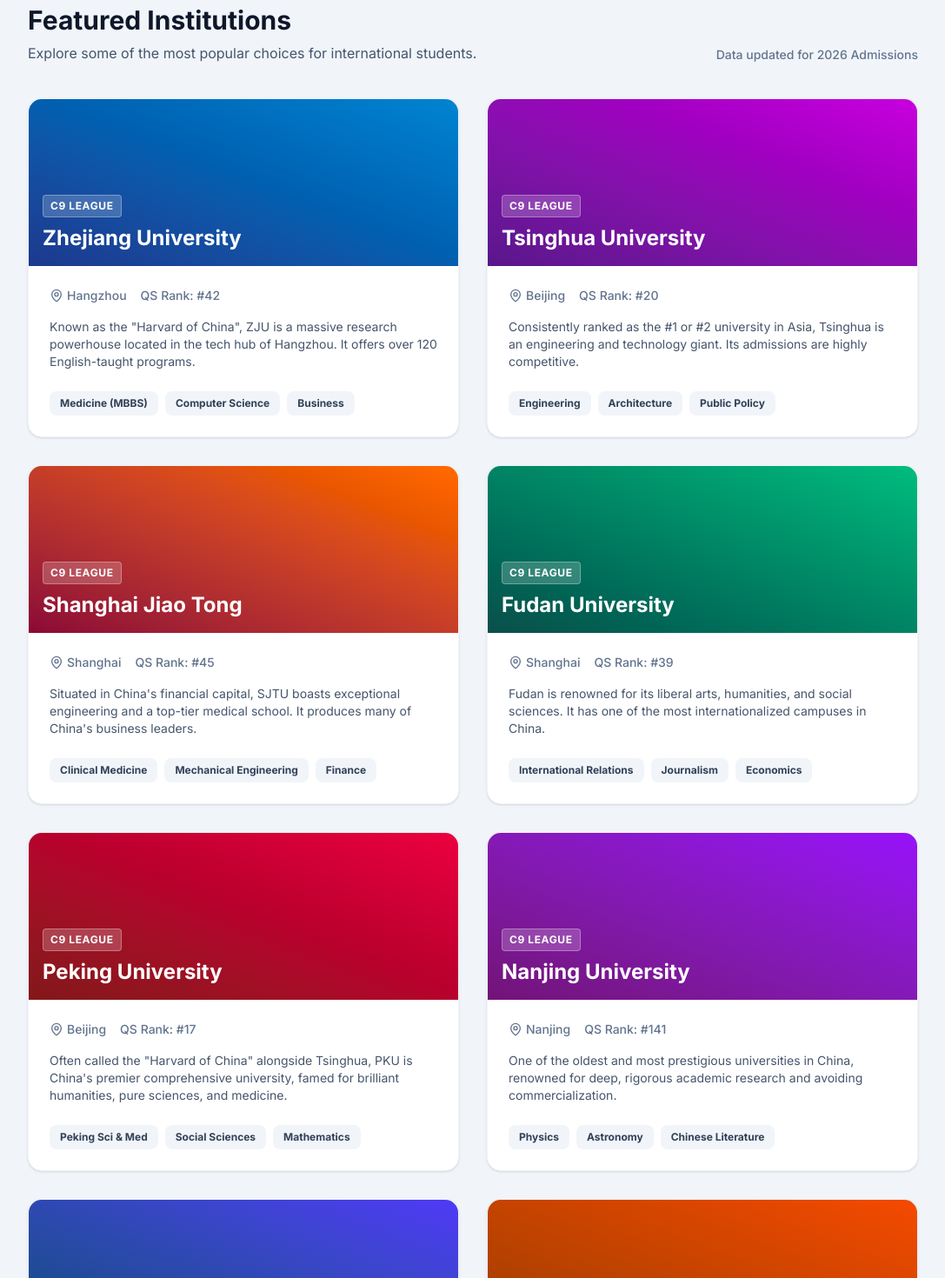
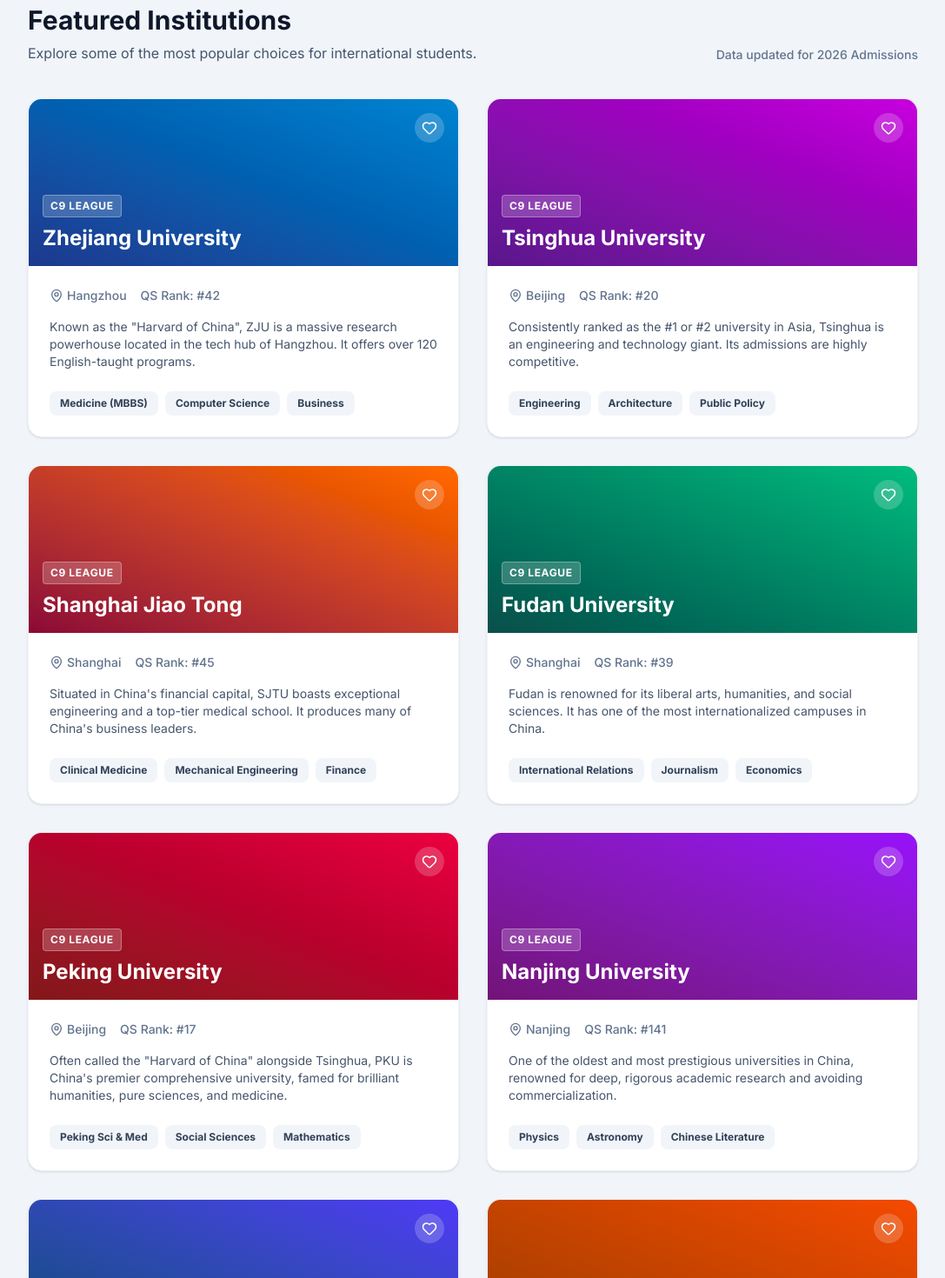
Before and after one commit to silverlion2/pandaoffer-web, a Next.js app: page /universities in a window 1280 px wide. Shown: the part 1140-2610 px from the top of the page at 87% size, without its empty margins (96-1183 px from the left). Built offline with nearby package versions, Linux system fonts and the light colour scheme; no server answers.

Commit message:
feat: add 50 vlog-sourced chunks from Chinese video blogs (Bilibili/Douyin/YouTube)  total 158 chunks

```diff
--- a/src/app/universities/page.js
+++ b/src/app/universities/page.js
@@ -2,6 +2,7 @@
 import Link from 'next/link';
 import Navbar from '@/components/layout/Navbar';
 import Footer from '@/components/layout/Footer';
+import SaveUniversityButton from '@/components/tools/SaveUniversityButton';
 import { Building2, Globe2, BookOpen, GraduationCap, ArrowRight, ExternalLink, MapPin } from 'lucide-react';
 
 export const metadata = {
@@ -126,6 +127,7 @@
               <div className="bg-white rounded-2xl overflow-hidden shadow-sm border border-slate-100 flex flex-col group hover:shadow-lg transition-all">
                 <div className="h-48 bg-slate-200 relative overflow-hidden">
                   <div className="absolute inset-0 bg-gradient-to-tr from-blue-900 to-sky-600"></div>
+                  <SaveUniversityButton universityName="Zhejiang University" />
                   <div className="absolute bottom-4 left-4 text-white">
                     <span className="bg-white/20 backdrop-blur-md px-2 py-1 rounded text-xs font-bold uppercase tracking-wider border border-white/30 mb-2 inline-block">C9 League</span>
                     <h3 className="text-2xl font-bold">Zhejiang University</h3>
@@ -151,6 +153,7 @@
               <div className="bg-white rounded-2xl overflow-hidden shadow-sm border border-slate-100 flex flex-col group hover:shadow-lg transition-all">
                 <div className="h-48 bg-slate-200 relative overflow-hidden">
                   <div className="absolute inset-0 bg-gradient-to-tr from-purple-900 to-fuchsia-600"></div>
+                  <SaveUniversityButton universityName="Tsinghua University" />
                   <div className="absolute bottom-4 left-4 text-white">
                     <span className="bg-white/20 backdrop-blur-md px-2 py-1 rounded text-xs font-bold uppercase tracking-wider border border-white/30 mb-2 inline-block">C9 League</span>
                     <h3 className="text-2xl font-bold">Tsinghua University</h3>
@@ -176,6 +179,7 @@
                <div className="bg-white rounded-2xl overflow-hidden shadow-sm border border-slate-100 flex flex-col group hover:shadow-lg transition-all">
                 <div className="h-48 bg-slate-200 relative overflow-hidden">
                   <div className="absolute inset-0 bg-gradient-to-tr from-rose-900 to-orange-500"></div>
+                  <SaveUniversityButton universityName="Shanghai Jiao Tong" />
                   <div className="absolute bottom-4 left-4 text-white">
                     <span className="bg-white/20 backdrop-blur-md px-2 py-1 rounded text-xs font-bold uppercase tracking-wider border border-white/30 mb-2 inline-block">C9 League</span>
                     <h3 className="text-2xl font-bold">Shanghai Jiao Tong</h3>
@@ -201,6 +205,7 @@
               <div className="bg-white rounded-2xl overflow-hidden shadow-sm border border-slate-100 flex flex-col group hover:shadow-lg transition-all">
                 <div className="h-48 bg-slate-200 relative overflow-hidden">
                   <div className="absolute inset-0 bg-gradient-to-tr from-teal-900 to-emerald-500"></div>
+                  <SaveUniversityButton universityName="Fudan University" />
                   <div className="absolute bottom-4 left-4 text-white">
                     <span className="bg-white/20 backdrop-blur-md px-2 py-1 rounded text-xs font-bold uppercase tracking-wider border border-white/30 mb-2 inline-block">C9 League</span>
                     <h3 className="text-2xl font-bold">Fudan University</h3>
@@ -226,6 +231,7 @@
               <div className="bg-white rounded-2xl overflow-hidden shadow-sm border border-slate-100 flex flex-col group hover:shadow-lg transition-all">
                 <div className="h-48 bg-slate-200 relative overflow-hidden">
                   <div className="absolute inset-0 bg-gradient-to-tr from-red-900 to-rose-600"></div>
+                  <SaveUniversityButton universityName="Peking University" />
                   <div className="absolute bottom-4 left-4 text-white">
                     <span className="bg-white/20 backdrop-blur-md px-2 py-1 rounded text-xs font-bold uppercase tracking-wider border border-white/30 mb-2 inline-block">C9 League</span>
                     <h3 className="text-2xl font-bold">Peking University</h3>
@@ -251,6 +257,7 @@
               <div className="bg-white rounded-2xl overflow-hidden shadow-sm border border-slate-100 flex flex-col group hover:shadow-lg transition-all">
                 <div className="h-48 bg-slate-200 relative overflow-hidden">
                   <div className="absolute inset-0 bg-gradient-to-tr from-fuchsia-900 to-purple-600"></div>
+                  <SaveUniversityButton universityName="Nanjing University" />
                   <div className="absolute bottom-4 left-4 text-white">
                     <span className="bg-white/20 backdrop-blur-md px-2 py-1 rounded text-xs font-bold uppercase tracking-wider border border-white/30 mb-2 inline-block">C9 League</span>
                     <h3 className="text-2xl font-bold">Nanjing University</h3>
@@ -276,6 +283,7 @@
               <div className="bg-white rounded-2xl overflow-hidden shadow-sm border border-slate-100 flex flex-col group hover:shadow-lg transition-all">
                 <div className="h-48 bg-slate-200 relative overflow-hidden">
                   <div className="absolute inset-0 bg-gradient-to-tr from-sky-900 to-indigo-600"></div>
+                  <SaveUniversityButton universityName="USTC" />
                   <div className="absolute bottom-4 left-4 text-white">
                     <span className="bg-white/20 backdrop-blur-md px-2 py-1 rounded text-xs font-bold uppercase tracking-wider border border-white/30 mb-2 inline-block">C9 League</span>
                     <h3 className="text-2xl font-bold">USTC</h3>
@@ -301,6 +309,7 @@
               <div className="bg-white rounded-2xl overflow-hidden shadow-sm border border-slate-100 flex flex-col group hover:shadow-lg transition-all">
                 <div className="h-48 bg-slate-200 relative overflow-hidden">
                   <div className="absolute inset-0 bg-gradient-to-tr from-amber-800 to-orange-600"></div>
+                  <SaveUniversityButton universityName="Xi'an Jiaotong" />
                   <div className="absolute bottom-4 left-4 text-white">
                     <span className="bg-white/20 backdrop-blur-md px-2 py-1 rounded text-xs font-bold uppercase tracking-wider border border-white/30 mb-2 inline-block">C9 League</span>
                     <h3 className="text-2xl font-bold">Xi'an Jiaotong</h3>
--- a/src/components/tools/AIAdvisor.jsx
+++ b/src/components/tools/AIAdvisor.jsx
@@ -1,7 +1,10 @@
 "use client";
 
 import React, { useState, useRef, useEffect } from 'react';
-import { Brain, Send, Sparkles, BookOpen, X, Loader2, GraduationCap, CheckCircle, XCircle } from 'lucide-react';
+import { Brain, Send, Sparkles, BookOpen, X, Loader2, GraduationCap, CheckCircle, XCircle, Save } from 'lucide-react';
+import { useAuth } from '@/components/providers/AuthProvider';
+import { createClient } from '@/lib/supabase/client';
+import { toast } from 'sonner';
 
 const SUGGESTED_QUESTIONS = [
   "What scholarships can I apply for as a Master's student?",
@@ -25,8 +28,11 @@
   const [input, setInput] = useState('');
   const [loading, setLoading] = useState(false);
   const [showComparison, setShowComparison] = useState(false);
+  const [savedMessages, setSavedMessages] = useState(new Set());
   const chatEndRef = useRef(null);
   const inputRef = useRef(null);
+  const { user } = useAuth();
+  const supabase = createClient();
 
   useEffect(() => {
     chatEndRef.current?.scrollIntoView({ behavior: 'smooth' });
@@ -63,6 +69,40 @@
       }]);
     } finally {
       setLoading(false);
+    }
+  };
+
+  const handleSaveQA = async (msgIndex) => {
+    if (!user) {
+      toast.error('Sign in to save Q&A.', {
+        action: { label: 'Sign In', onClick: () => window.location.href = '/auth/login' },
+      });
+      return;
+    }
+    if (!user.email_confirmed_at) {
+      toast.error('Verify your email to save Q&A.');
+      return;
+    }
+    const assistantMsg = messages[msgIndex];
+    // Find the user message right before this assistant message
+    let question = 'Unknown question';
+    for (let i = msgIndex - 1; i >= 0; i--) {
+      if (messages[i].role === 'user') {
+        question = messages[i].content;
+        break;
+      }
+    }
+    try {
+      await supabase.from('saved_chats').insert({
+        user_id: user.id,
+        question,
+        answer: assistantMsg.content,
+        sources: assistantMsg.sources || [],
+      });
+      setSavedMessages(prev => new Set([...prev, msgIndex]));
+      toast.success('Q&A saved to your history!');
+    } catch {
+      toast.error('Failed to save.');
     }
   };
 
@@ -183,6 +223,21 @@
                       </div>
                     </div>
                   )}
+                  {msg.role === 'assistant' && (
+                    <button
+                      onClick={() => handleSaveQA(i)}
+                      disabled={savedMessages.has(i)}
+                      className={`mt-2 flex items-center gap-1 text-xs px-2 py-1 rounded-lg transition-colors ${
+                        savedMessages.has(i)
+                          ? 'bg-emerald-100 text-emerald-600'
+                          : 'bg-slate-200/50 text-slate-500 hover:bg-emerald-50 hover:text-emerald-600'
+                      }`}
+                      title={savedMessages.has(i) ? 'Saved!' : 'Save this Q&A'}
+                    >
+                      <Save size={12} />
+                      {savedMessages.has(i) ? 'Saved' : 'Save'}
+                    </button>
+                  )}
                 </div>
               </div>
             ))}
--- /dev/null
+++ b/src/components/tools/SaveUniversityButton.jsx
@@ -0,0 +1,84 @@
+"use client";
+
+import { useState, useEffect } from 'react';
+import { Heart } from 'lucide-react';
+import { useAuth } from '@/components/providers/AuthProvider';
+import { createClient } from '@/lib/supabase/client';
+import { toast } from 'sonner';
+
+export default function SaveUniversityButton({ universityName }) {
+  const { user } = useAuth();
+  const [saved, setSaved] = useState(false);
+  const [loading, setLoading] = useState(false);
+  const supabase = createClient();
+
+  useEffect(() => {
+    if (user) checkSaved();
+  }, [user]);
+
+  const checkSaved = async () => {
+    const { data } = await supabase
+      .from('saved_universities')
+      .select('id')
+      .eq('user_id', user.id)
+      .eq('university_name', universityName)
+      .maybeSingle();
+    setSaved(!!data);
+  };
+
+  const toggleSave = async (e) => {
+    e.preventDefault();
+    e.stopPropagation();
+
+    if (!user) {
+      toast.error('Sign in to save universities.', {
+        action: { label: 'Sign In', onClick: () => window.location.href = '/auth/login' },
+      });
+      return;
+    }
+
+    const isVerified = user?.email_confirmed_at != null;
+    if (!isVerified) {
+      toast.error('Verify your email to save universities.');
+      return;
+    }
+
+    setLoading(true);
+    try {
+      if (saved) {
+        await supabase
+          .from('saved_universities')
+          .delete()
+          .eq('user_id', user.id)
+          .eq('university_name', universityName);
+        setSaved(false);
+        toast.success(`${universityName} removed from saved.`);
+      } else {
+        await supabase
+          .from('saved_universities')
+          .insert({ user_id: user.id, university_name: universityName });
+        setSaved(true);
+        toast.success(`${universityName} saved!`);
+      }
+    } catch {
+      toast.error('Something went wrong.');
+    } finally {
+      setLoading(false);
+    }
+  };
+
+  return (
+    <button
+      onClick={toggleSave}
+      disabled={loading}
+      className={`absolute top-4 right-4 z-10 p-2 rounded-full backdrop-blur-sm transition-all ${
+        saved
+          ? 'bg-red-500 text-white shadow-lg'
+          : 'bg-white/20 text-white hover:bg-white/40'
+      }`}
+      title={saved ? 'Remove from saved' : 'Save university'}
+    >
+      <Heart size={18} fill={saved ? 'currentColor' : 'none'} />
+    </button>
+  );
+}
```
